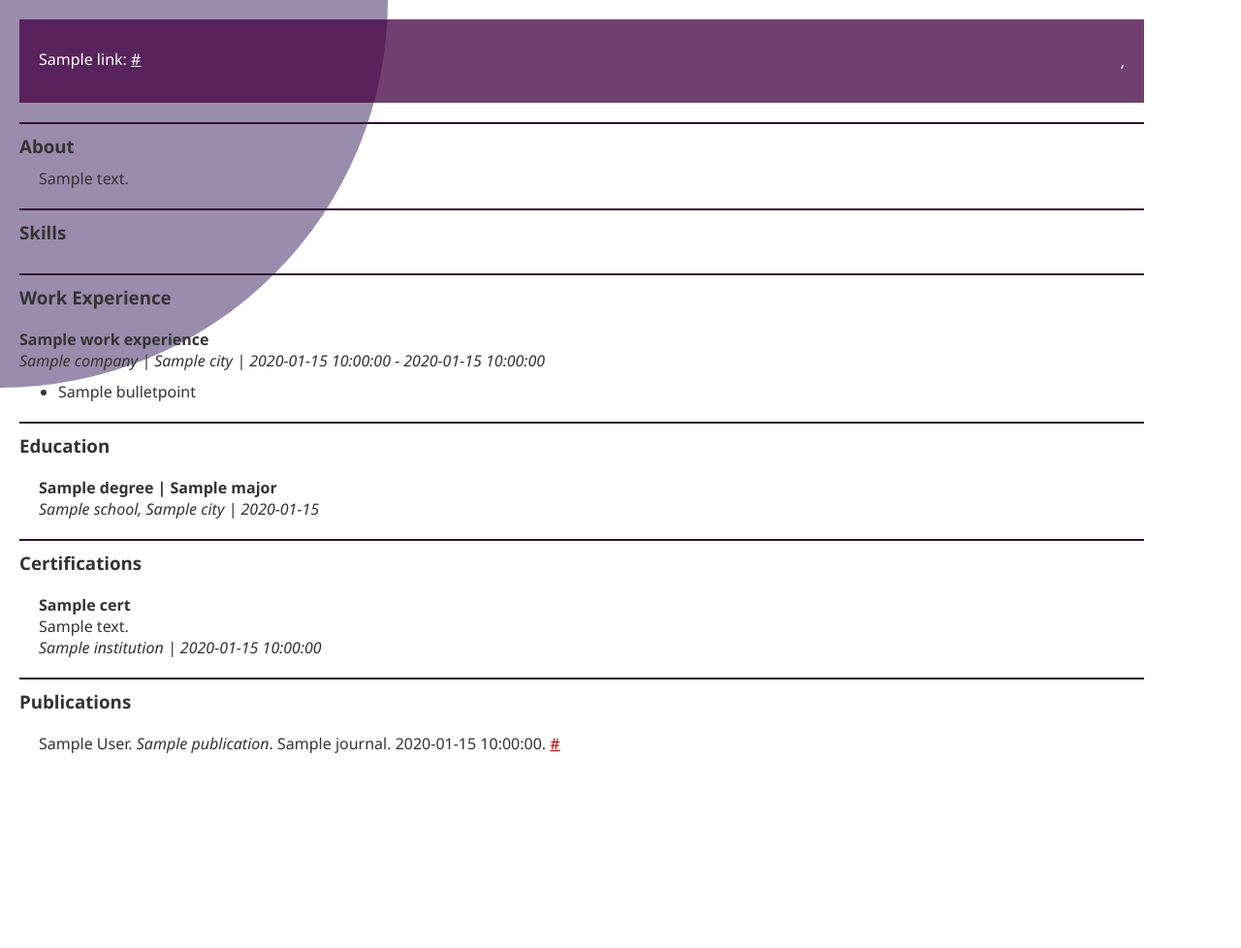
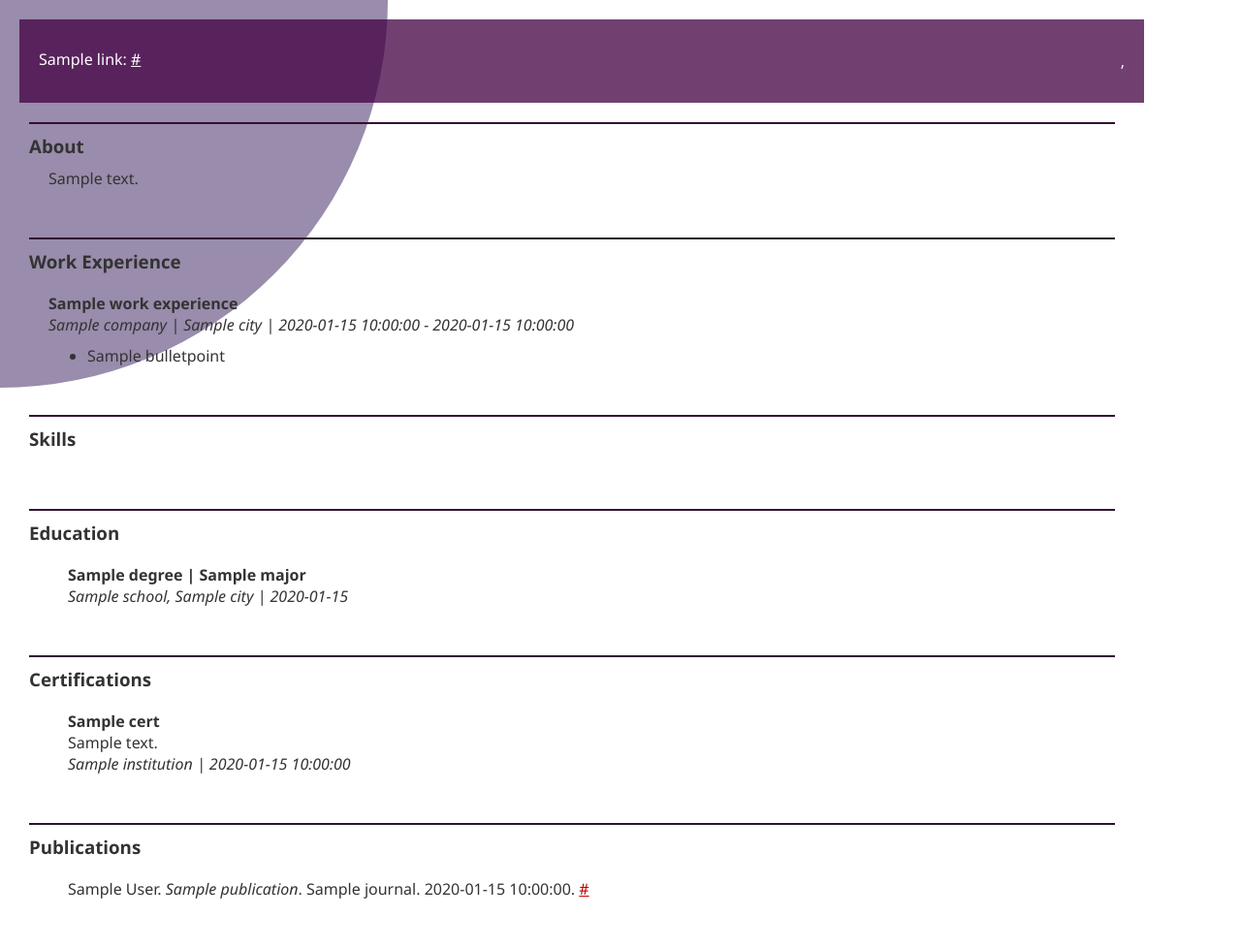
Before and after one commit to mattRicotta/flask-app-1, a Flask app: template templates/resume.html in a window 1280 px wide. Shown: the whole page at 97% size. Before the commit the page ends 777 px from the top, so only its background shows below. Run offline with Flask 2, Linux system fonts and the light colour scheme; the template is opened without the code that fills it: most values are stand-ins (such as "Sample title", 1, 10 or a date in 2020).

Commit message:
move skills section | adjust margins

```diff
--- a/static/resumestyle.css
+++ b/static/resumestyle.css
@@ -53,8 +53,7 @@ body {
 /* ---- end header formatting ------------------------------*/
 
 .main section {
-  margin: 20px;
-  margin-left: 40px;
+  margin: 20px 50px 50px;
 }
 
 .main section .title {
@@ -62,7 +61,7 @@ body {
 }
 
 .main section .entry {
-  margin: 20px 0px;
+  margin: 20px;
 }
 
 .main section ul {
--- a/templates/base.html
+++ b/templates/base.html
@@ -3,7 +3,7 @@
   <head>
     <link rel="stylesheet" href="../static/basestyle.css" type="text/css">
     {% block stylesheets %}{% endblock %}
-    <title>Resume Builder | {% block title %}{% endblock %}</title>
+    <title>{% block title %}{% endblock %}</title>
   </head>
   <body>
     <div class="main">
```
Also changed, not shown: templates/resume.html (+16 -16 lines).
